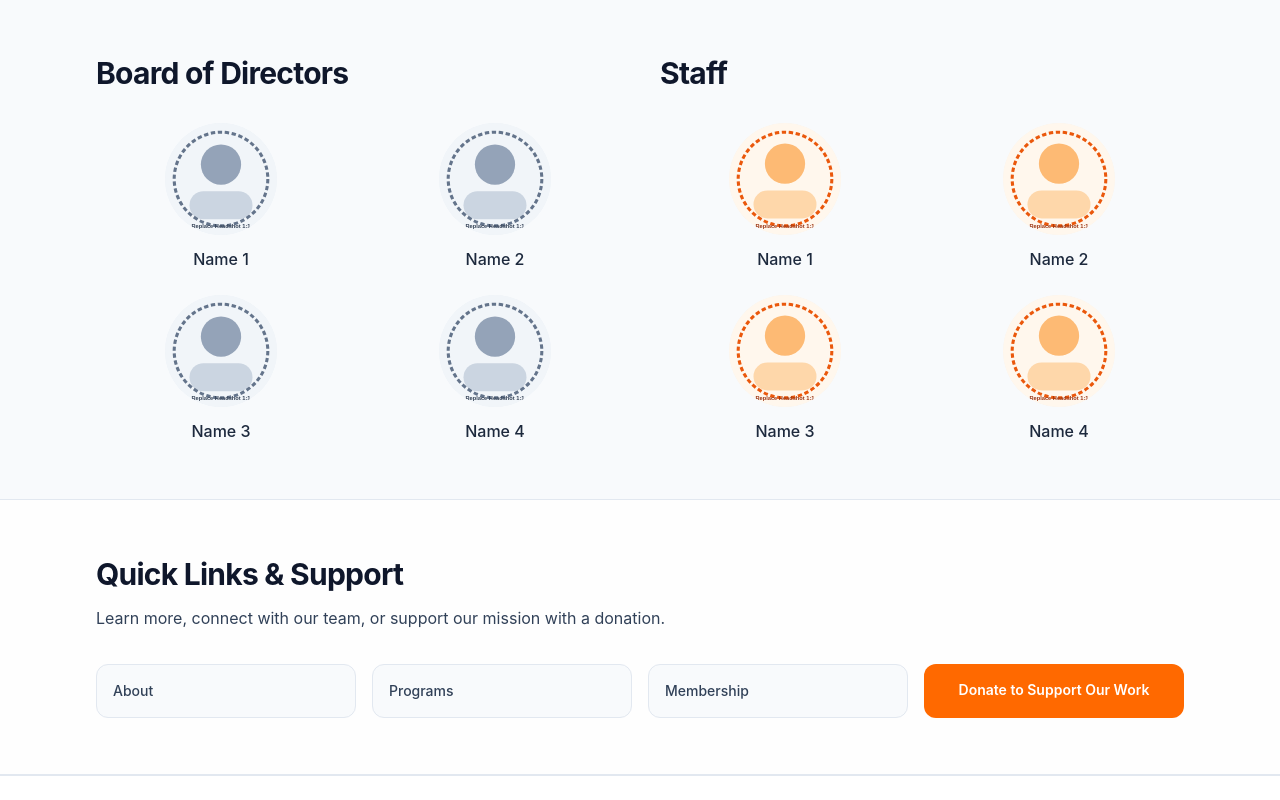
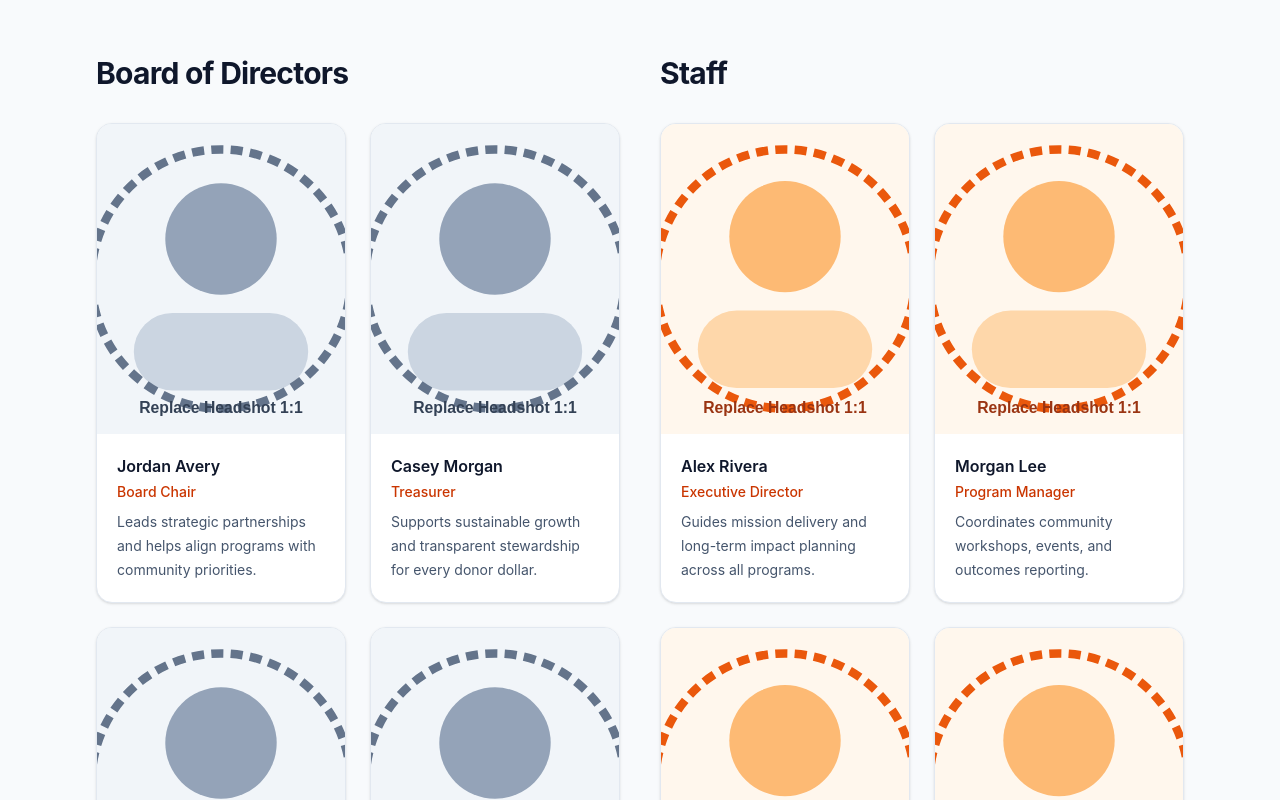
Before and after one commit to LukeDPerron/The-Institute-for-Strengthening-Communities, a Next.js app: page /about in a window 1280 px wide. Shown: the part 1440-2240 px from the top of the page. Built offline with nearby package versions, Linux system fonts and the light colour scheme.

Commit message:
Update about page team cards to rectangular per-person photos

```diff
--- a/app/about/page.tsx
+++ b/app/about/page.tsx
@@ -11,79 +11,95 @@ const aboutImageSources = {
   hero: "/images/about/header.jpg",
   mission: "/images/about/mission.png",
   story: "/images/about/Our-Story.png",
-  boardHeadshot: "/images/about/board-headshot-placeholder.svg",
-  staffHeadshot: "/images/about/staff-headshot-placeholder.svg",
 };
 
-const boardMembers = [
+type TeamMember = {
+  name: string;
+  role: string;
+  bio: string;
+  imageSrc: string;
+};
+
+const boardMembers: TeamMember[] = [
   {
     name: "Jordan Avery",
     role: "Board Chair",
     bio: "Leads strategic partnerships and helps align programs with community priorities.",
+    imageSrc: "/images/about/board-headshot-placeholder.svg",
   },
   {
     name: "Casey Morgan",
     role: "Treasurer",
     bio: "Supports sustainable growth and transparent stewardship for every donor dollar.",
+    imageSrc: "/images/about/board-headshot-placeholder.svg",
   },
   {
     name: "Taylor Nguyen",
     role: "Secretary",
     bio: "Champions neighborhood listening sessions and volunteer engagement.",
+    imageSrc: "/images/about/board-headshot-placeholder.svg",
   },
   {
     name: "Riley Carter",
     role: "At-Large Director",
     bio: "Brings experience in youth programming and cross-sector collaboration.",
+    imageSrc: "/images/about/board-headshot-placeholder.svg",
   },
 ];
 
-const staffMembers = [
+const staffMembers: TeamMember[] = [
   {
     name: "Alex Rivera",
     role: "Executive Director",
     bio: "Guides mission delivery and long-term impact planning across all programs.",
+    imageSrc: "/images/about/staff-headshot-placeholder.svg",
   },
   {
     name: "Morgan Lee",
     role: "Program Manager",
     bio: "Coordinates community workshops, events, and outcomes reporting.",
+    imageSrc: "/images/about/staff-headshot-placeholder.svg",
   },
   {
     name: "Skyler Patel",
     role: "Volunteer Coordinator",
     bio: "Connects volunteers to meaningful projects that strengthen neighborhoods.",
+    imageSrc: "/images/about/staff-headshot-placeholder.svg",
   },
   {
     name: "Jamie Brooks",
     role: "Development Associate",
     bio: "Builds donor relationships and supports fundraising campaigns.",
+    imageSrc: "/images/about/staff-headshot-placeholder.svg",
   },
 ];
 
 function PersonCard({
-  altName,
-  placeholderName,
+  name,
+  role,
+  bio,
   imageSrc,
 }: {
-  altName: string;
-  placeholderName: string;
+  name: string;
+  role: string;
+  bio: string;
   imageSrc: string;
 }) {
   return (
-    <article className="flex flex-col items-center">
-      <div className="w-24 overflow-hidden rounded-full bg-slate-100 sm:w-28">
+    <article className="overflow-hidden rounded-2xl border border-slate-200 bg-white shadow-sm">
+      <div className="relative aspect-[4/5] w-full overflow-hidden bg-slate-100">
         <Image
           src={imageSrc}
-          alt={`Placeholder headshot for ${altName}`}
-          width={256}
-          height={256}
-          className="h-auto w-full"
+          alt={`Headshot of ${name}`}
+          fill
+          className="object-cover"
         />
       </div>
-      <h3 className="mt-3 text-center text-base font-medium text-slate-800">
-        {placeholderName}
-      </h3>
+      <div className="p-4 sm:p-5">
+        <h3 className="text-base font-semibold text-slate-900">{name}</h3>
+        <p className="mt-1 text-sm font-medium text-orange-700">{role}</p>
+        <p className="mt-2 text-sm leading-6 text-slate-600">{bio}</p>
+      </div>
     </article>
   );
 }
@@ -92,23 +108,22 @@ function TeamSection({
   id,
   title,
   members,
-  imageSrc,
 }: {
   id: string;
   title: string;
-  members: { name: string }[];
-  imageSrc: string;
+  members: TeamMember[];
 }) {
   return (
     <section id={id}>
       <h2 className="text-3xl font-bold tracking-tight text-slate-900">{title}</h2>
       <div className="mt-8 grid gap-6 sm:grid-cols-2">
-        {members.map((member, index) => (
+        {members.map((member) => (
           <PersonCard
             key={member.name}
-            altName={member.name}
-            placeholderName={`Name ${index + 1}`}
-            imageSrc={imageSrc}
+            name={member.name}
+            role={member.role}
+            bio={member.bio}
+            imageSrc={member.imageSrc}
           />
         ))}
       </div>
@@ -203,13 +218,11 @@ export default function AboutPage() {
             id="board"
             title="Board of Directors"
             members={boardMembers}
-            imageSrc={aboutImageSources.boardHeadshot}
           />
           <TeamSection
             id="staff"
             title="Staff"
             members={staffMembers}
-            imageSrc={aboutImageSources.staffHeadshot}
           />
         </div>
       </section>
```
Also changed, not shown: 1 other file (tests, documents, lock files or other folders).
